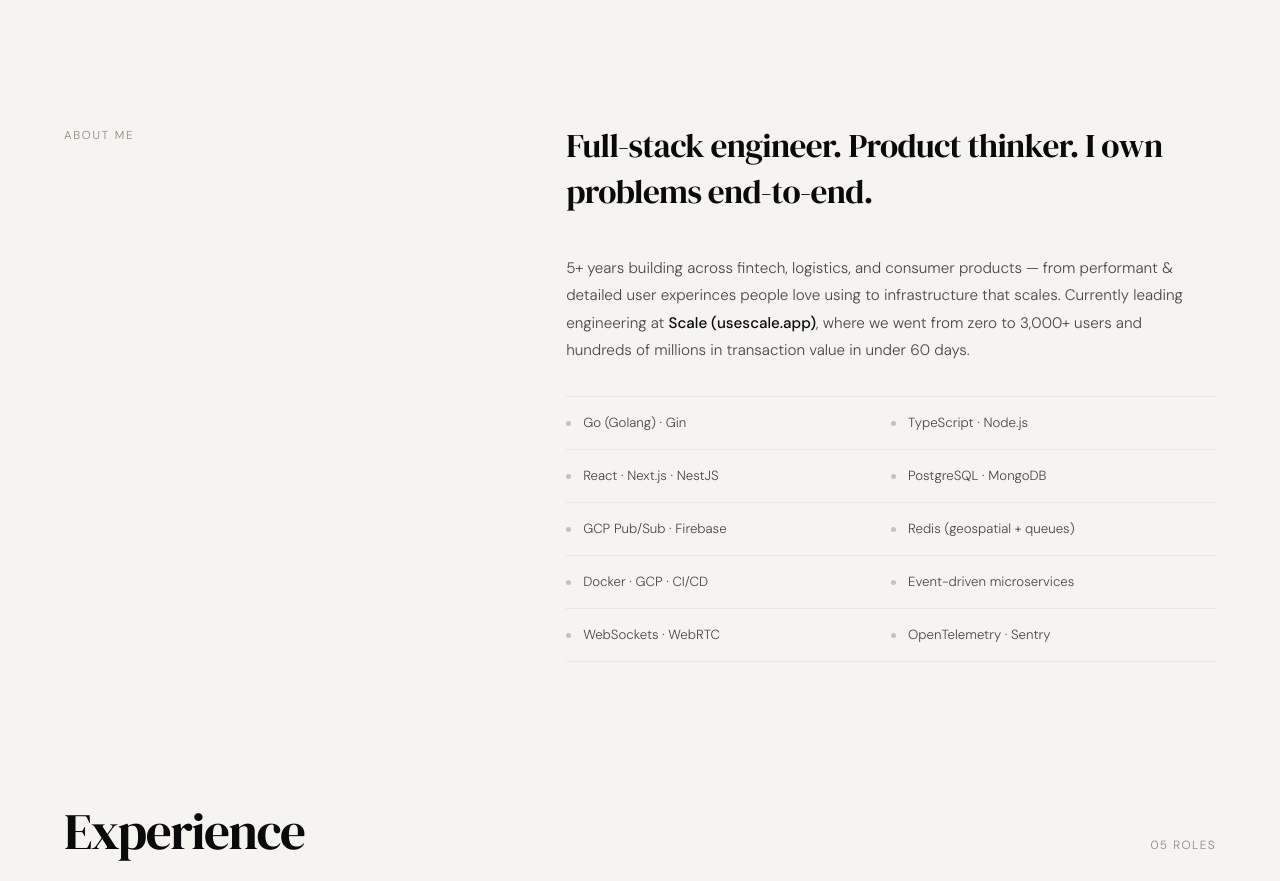
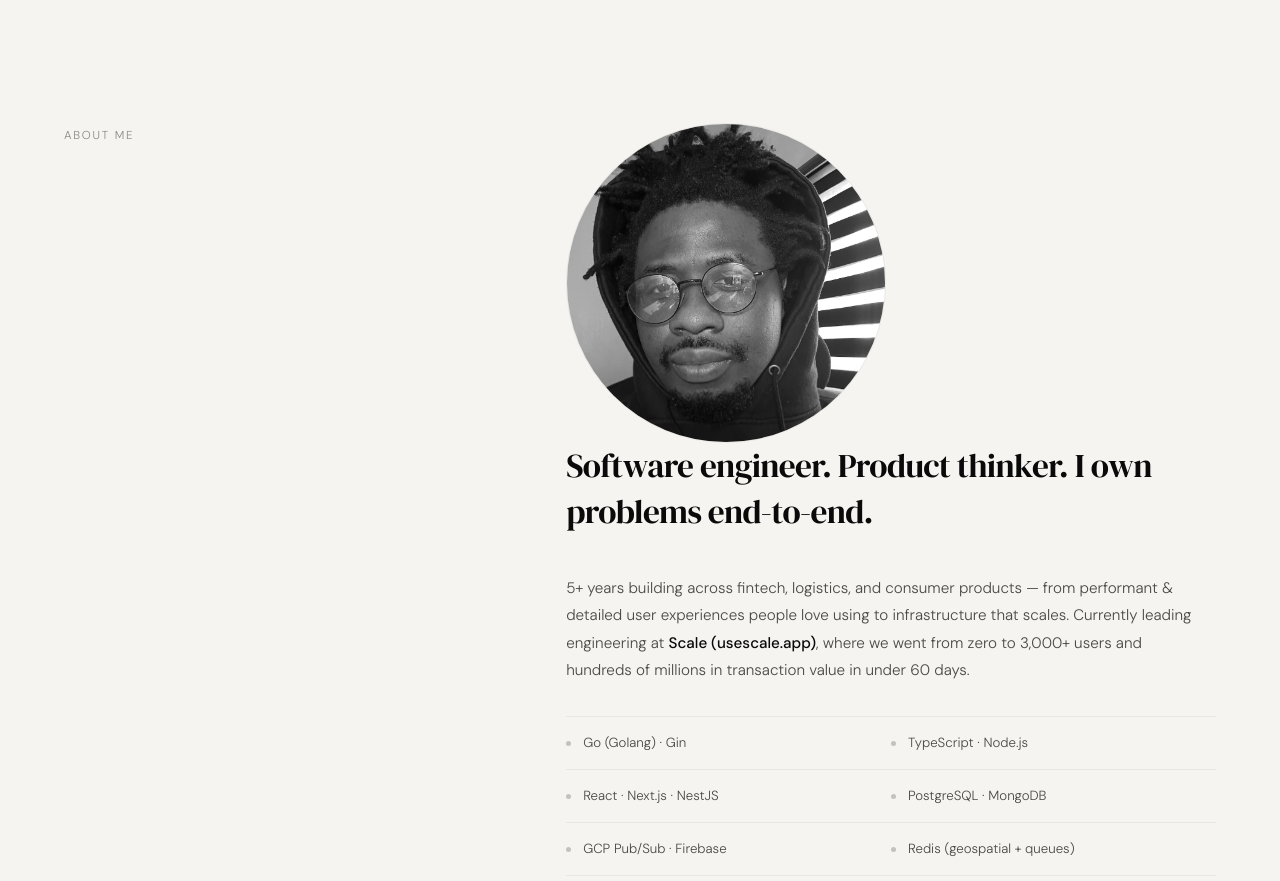
Before and after one commit to chijiooke/portfolio-v3, a Next.js app: page / in a window 1280 px wide. Shown: the part 880-1761 px from the top of the page. Built offline with nearby package versions, Linux system fonts and the light colour scheme.

Commit message:
feat(about): about page content re-work

```diff
--- a/components/About.tsx
+++ b/components/About.tsx
@@ -1,4 +1,5 @@
 import { skills } from "@/data";
+import Image from "next/image";
 
 export default function About() {
   return (
@@ -14,19 +15,32 @@ export default function About() {
         </div>
 
         <div>
+          {/* Avatar */}
+          <div className="reveal d1 w-80 h-80 rounded-full overflow-hidden border border-grey-1">
+            <Image
+              src="/michael.png"
+              alt="Chijioke"
+              width={80}
+              height={80}
+             className="w-full h-full object-cover object-top grayscale"
+            />
+          </div>
           <h2
             className="reveal font-serif leading-[1.38] tracking-[-0.02em] text-ink mb-10"
             style={{ fontSize: "clamp(1.5rem, 2.6vw, 2.2rem)" }}
           >
-            Full-stack engineer. Product thinker. I own problems end-to-end.
+            Software engineer. Product thinker. I own problems end-to-end.
           </h2>
 
           <p className="reveal d1 text-[0.95rem] text-grey-4 leading-[1.8] max-w-[40rem] mb-8">
-            5+ years building across fintech, logistics, and consumer products — from performant & detailed user experinces
-            people love using to infrastructure that scales. Currently leading
-            engineering at{" "}
-            <strong className="font-medium text-ink">Scale (usescale.app)</strong>, where we went
-            from zero to 3,000+ users and hundreds of millions in transaction value in under 60 days.
+            5+ years building across fintech, logistics, and consumer products —
+            from performant & detailed user experiences people love using to
+            infrastructure that scales. Currently leading engineering at{" "}
+            <strong className="font-medium text-ink">
+              Scale (usescale.app)
+            </strong>
+            , where we went from zero to 3,000+ users and hundreds of millions
+            in transaction value in under 60 days.
           </p>
 
           {/* Skills grid */}
```
Also changed, not shown: public/michael.png (added).
